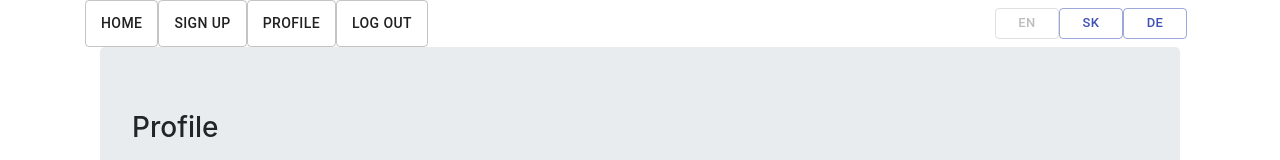
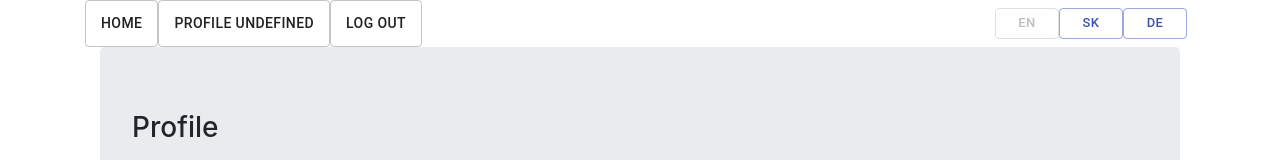
Before and after one commit to DestroyerOfCode/OpenWeatherUI, a React (Create React App) app: page /#/profile in a window 1280 px wide. Shown: the top 160 px of the page. Built offline with nearby package versions, Linux system fonts and the light colour scheme; sample sign-in values are in the browser's storage.

Commit message:
[FEATURE] changed authorization buttons to display different valeus when logged in

```diff
--- a/src/components/WeatherApp.jsx
+++ b/src/components/WeatherApp.jsx
@@ -1,4 +1,5 @@
 import React, { useState } from 'react';
+import { useSelector } from 'react-redux';
 import { Switch, Route, useHistory } from 'react-router-dom';
 import WeatherCurrentComponent from './current/WeatherCurrent';
 import { withTranslation } from 'react-i18next';
@@ -30,7 +31,7 @@ function WeatherApp() {
 
     const handlePath = (path) => history.push(path);
 
-    const user = JSON.parse(localStorage.getItem('user'));
+    const { user: currentUser } = useSelector((state) => state.auth);
 
     const temperatureDropdown = () => (
         <TemperatureDropdownList
@@ -53,24 +54,29 @@ function WeatherApp() {
                         onClick={() => handlePath("/")}>
                         {i18n.t('auth.home')}
                     </Button>
-                    <Button
+                    {
+                    currentUser == null && <Button
                         variant="outlined"
                         size="1g"
                         onClick={() => handlePath("/register")}>
                         {i18n.t('auth.signUp')}
                     </Button>
+                    }
                     <Button
                         variant="outlined"
                         size="1g"
                         onClick={() => handlePath("/profile")}>
-                        {user ? i18n.t('auth.profile') : i18n.t('auth.signIn')}
+                        {currentUser ? i18n.t('auth.profile') + ` ${currentUser.userName}`
+                        : i18n.t('auth.signIn')}
                     </Button>
-                    <Button
+                    {
+                    currentUser && <Button
                         variant="outlined"
                         size="1g"
                         onClick={logOut}>
                         {i18n.t('auth.logOut')}
                     </Button>
+                    }
                 </div>
                 <div className="d-flex ml-auto p-2 col-example">
                     <Button
```
